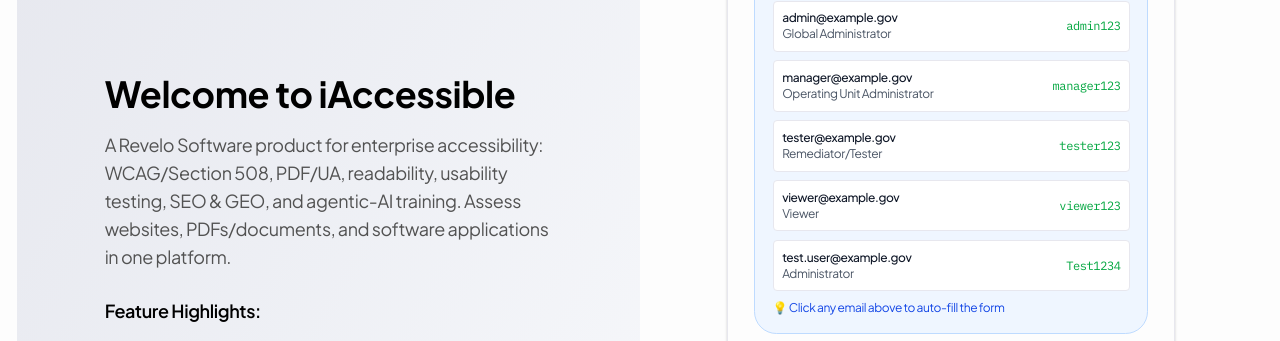
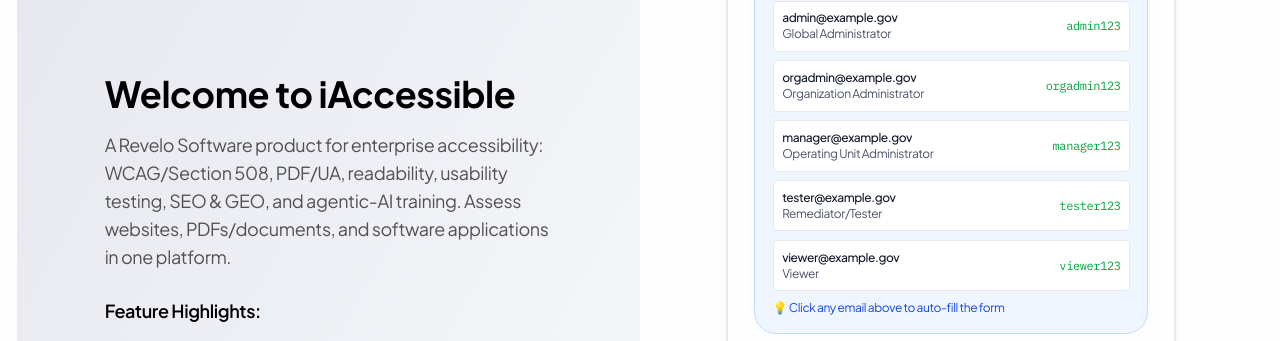
Before and after one commit to osglvelarde/iaccessible-cc, a Next.js app: page /login in a window 1280 px wide. Shown: the part 299-640 px from the top of the page. Built offline with nearby package versions, Linux system fonts and the light colour scheme; no server answers.

Commit message:
Refactor mock user credentials in AuthProvider and LoginForm components by removing unused entries. Update roles for consistency and clarity in user management.

```diff
--- a/src/components/cc/AuthProvider.tsx
+++ b/src/components/cc/AuthProvider.tsx
@@ -31,8 +31,7 @@
   { email: 'orgadmin@example.gov', password: 'orgadmin123', role: 'organization_admin' },
   { email: 'manager@example.gov', password: 'manager123', role: 'operating_unit_admin' },
   { email: 'tester@example.gov', password: 'tester123', role: 'remediator_tester' },
-  { email: 'viewer@example.gov', password: 'viewer123', role: 'viewer' },
-  { email: 'test.user@example.gov', password: 'Test1234', role: 'administrator' }
+  { email: 'viewer@example.gov', password: 'viewer123', role: 'viewer' }
 ];
 
 // Helper function to create mock user with details
--- a/src/components/cc/LoginForm.tsx
+++ b/src/components/cc/LoginForm.tsx
@@ -26,10 +26,10 @@
   // Mock users for demo
   const mockUsers = [
     { email: "admin@example.gov", password: "admin123", role: "Global Administrator" },
+    { email: "orgadmin@example.gov", password: "orgadmin123", role: "Organization Administrator" },
     { email: "manager@example.gov", password: "manager123", role: "Operating Unit Administrator" },
     { email: "tester@example.gov", password: "tester123", role: "Remediator/Tester" },
-    { email: "viewer@example.gov", password: "viewer123", role: "Viewer" },
-    { email: "test.user@example.gov", password: "Test1234", role: "Administrator" }
+    { email: "viewer@example.gov", password: "viewer123", role: "Viewer" }
   ];
 
   const handleSubmit = async (e: React.FormEvent) => {
```
